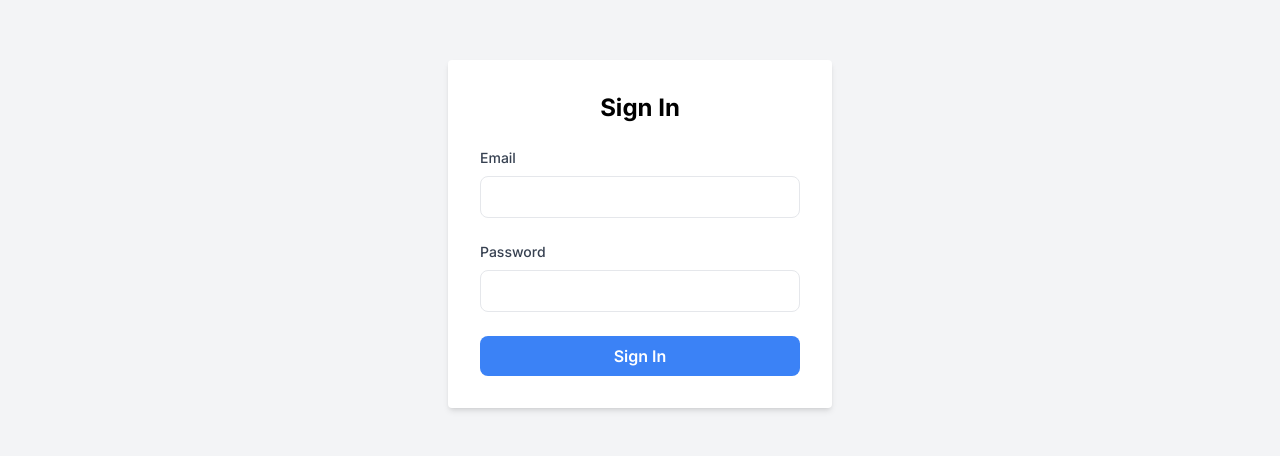
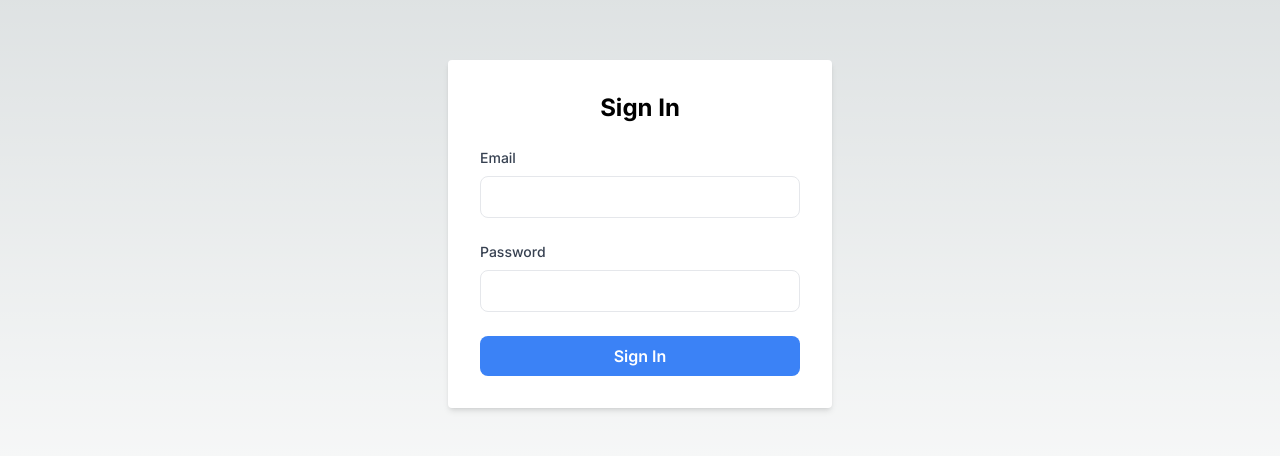
Before and after one commit to ehudettun/ec2-dash, a Next.js app: page /login in a window 1280 px wide. Shown: the part 166-622 px from the top of the page. Built offline with nearby package versions, Linux system fonts and the light colour scheme.

Commit message:
css change for login form

```diff
--- a/app/components/Login.tsx
+++ b/app/components/Login.tsx
@@ -30,7 +30,7 @@
   };
 
   return (
-    <div className="flex items-center justify-center min-h-screen bg-gray-100">
+    <div className="flex items-center justify-center min-h-screen">
       <form
         onSubmit={async (e) => {
           e.preventDefault();
```
